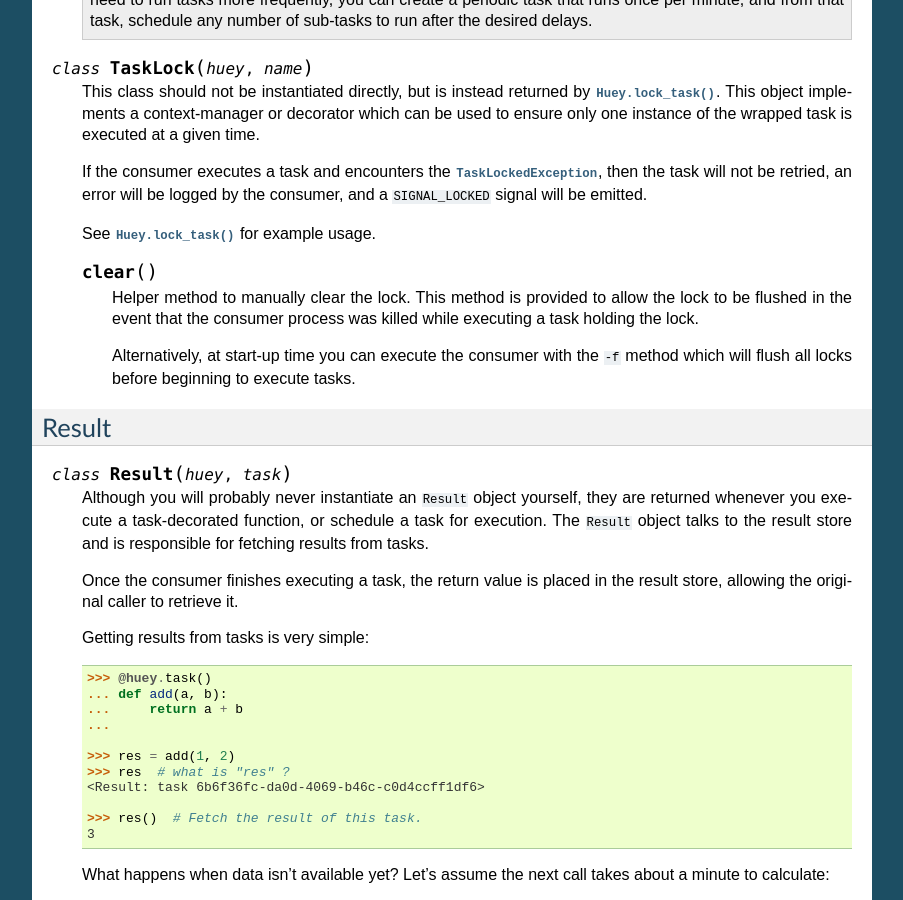
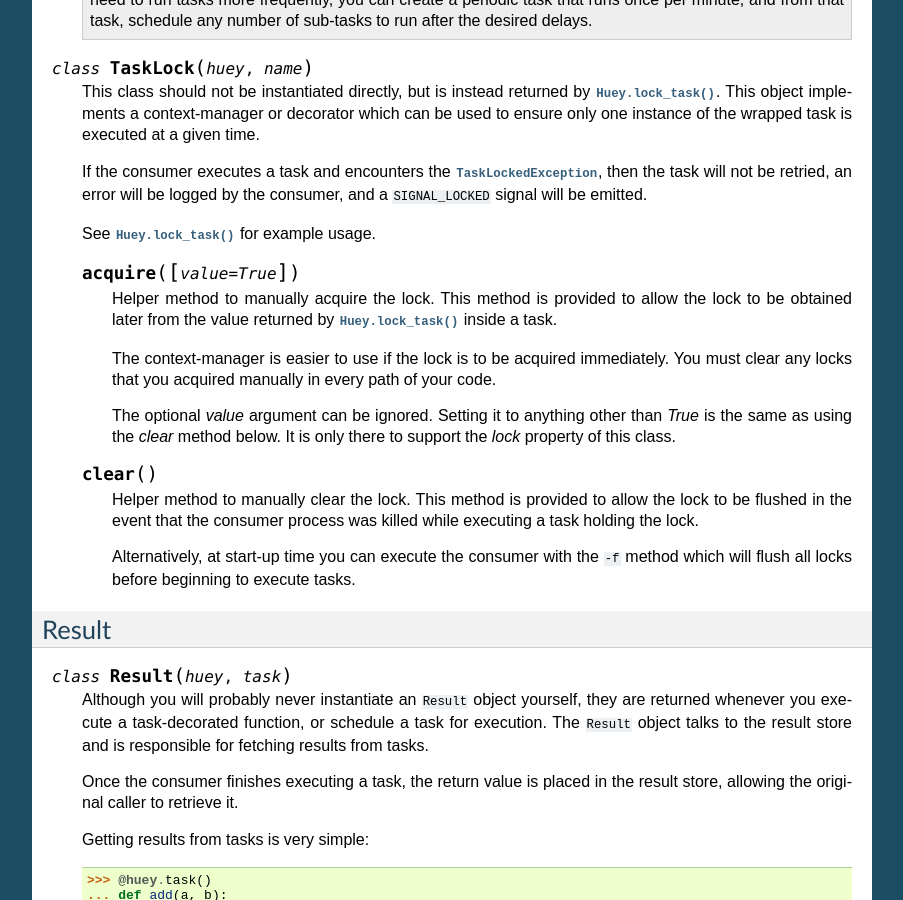
Before and after one commit to coleifer/huey, a Sphinx documentation site: the page built from docs/api.rst, in a window 1280 px wide and 900 px high, scrolled down 19186 px. Shown: the whole window, without its empty margins (198-1101 px from the left). Built offline with Sphinx 7.4.7, drawn with Linux system fonts in a browser that asks for light colours.

Commit message:
Document the new `acquire` method

```diff
--- a/docs/api.rst
+++ b/docs/api.rst
@@ -1217,6 +1217,14 @@ Huey object
 
     See :py:meth:`Huey.lock_task` for example usage.
 
+    .. py:method:: acquire([value=True])
+
+        Helper method to manually acquire the lock. This method is provided to allow the lock to be obtained later from the value returned by :py:meth:`Huey.lock_task` inside a task.
+
+        The context-manager is easier to use if the lock is to be acquired immediately. You must clear any locks that you acquired manually in every path of your code.
+
+        The optional `value` argument can be ignored. Setting it to anything other than `True` is the same as using the `clear` method below. It is only there to support the `lock` property of this class.
+
     .. py:method:: clear()
 
         Helper method to manually clear the lock. This method is provided to
```
